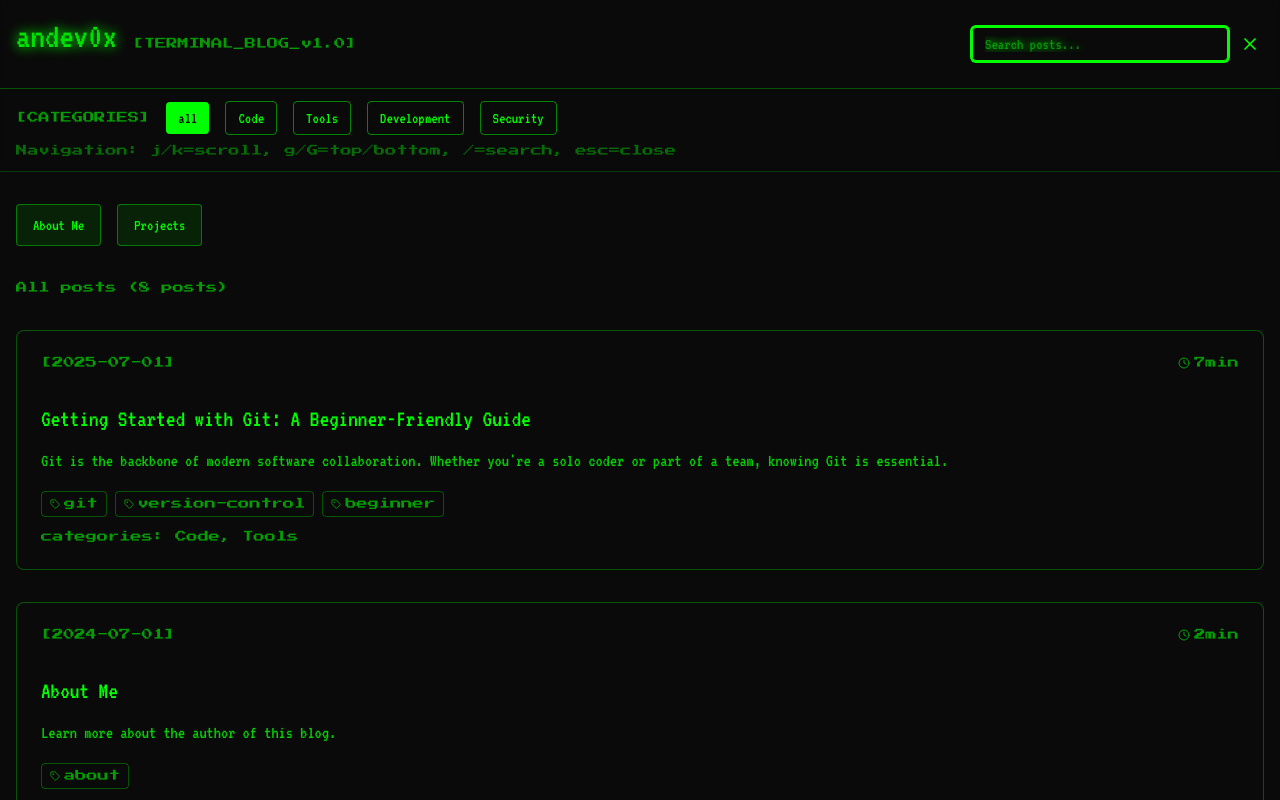
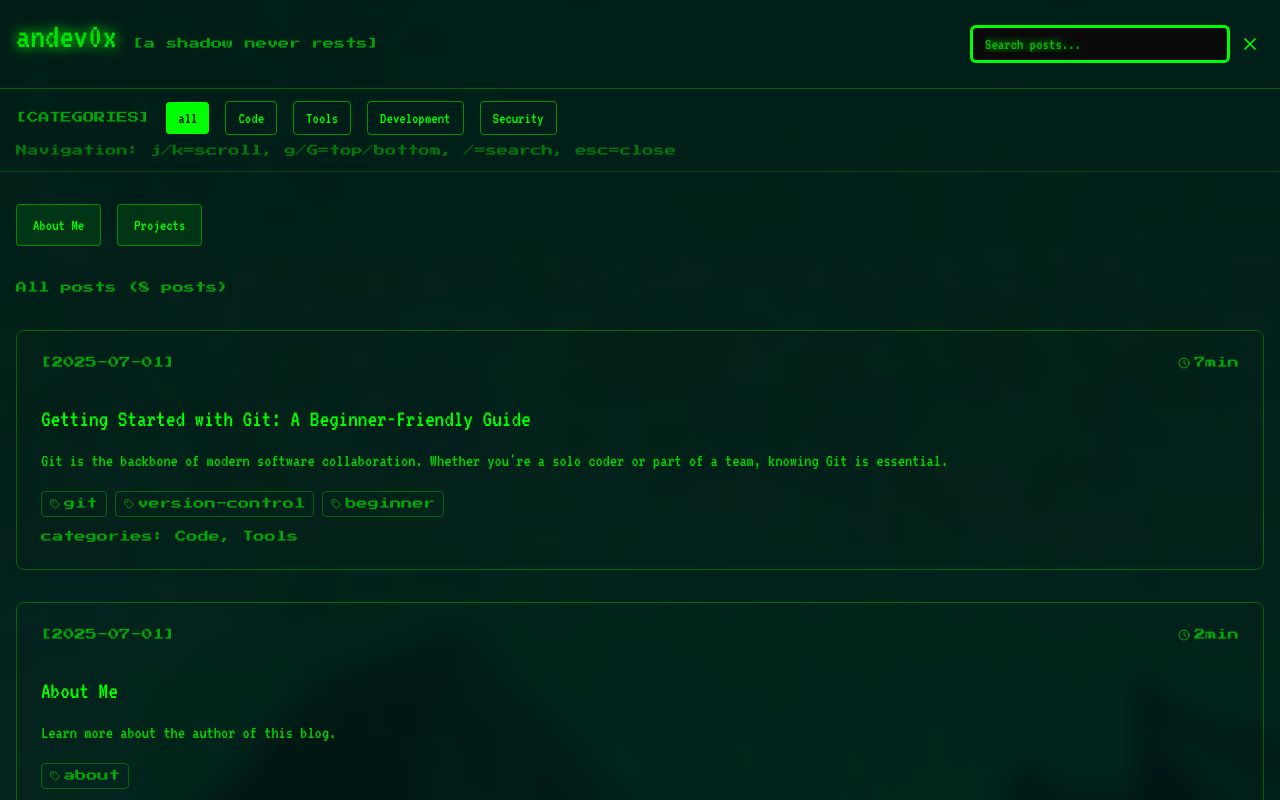
Before and after one commit to andev0x/andev0x.github.io, a React (Vite) app: page / in a window 1280 px wide. Both pictures are taken after a click on the button "Search posts". Shown: the top 800 px of the page. Built offline with nearby package versions, Linux system fonts and the light colour scheme.

Commit message:
fix(style): optimize the interface and add blur

```diff
--- a/src/App.tsx
+++ b/src/App.tsx
@@ -67,7 +67,7 @@ function App() {
   };
 
   return (
-    <div className="min-h-screen bg-terminal-black text-terminal-green">
+    <div className="min-h-screen relative text-terminal-green">
       <Header
         searchTerm={searchTerm}
         onSearchChange={setSearchTerm}
--- a/src/components/Footer.tsx
+++ b/src/components/Footer.tsx
@@ -3,7 +3,7 @@ import { Terminal, Github, Twitter, Rss } from 'lucide-react';
 
 export const Footer: React.FC = () => {
   return (
-    <footer className="bg-terminal-black border-t border-terminal-green/30 py-8">
+    <footer className="border-t border-terminal-green/30 py-6 mt-12">
       <div className="container mx-auto px-4">
         <div className="flex flex-col md:flex-row justify-between items-center space-y-4 md:space-y-0">
           <div className="flex items-center space-x-4">
@@ -43,7 +43,7 @@ export const Footer: React.FC = () => {
 
         <div className="mt-6 pt-4 border-t border-terminal-green/20 text-center">
           <div className="text-terminal-green/60 terminal-accent text-xs">
-            © 2024 andev0x. All rights reserved. | Built with React & Terminal Love
+            © 2025 andev0x. All rights reserved. | Built with React & Terminal Love
           </div>
         </div>
       </div>
--- a/src/components/Header.tsx
+++ b/src/components/Header.tsx
@@ -25,15 +25,15 @@ export const Header: React.FC<HeaderProps> = ({
   }, [isSearchActive]);
 
   return (
-    <header className="sticky top-0 z-50 bg-terminal-black/90 backdrop-blur-sm border-b border-terminal-green/30">
-      <div className="container mx-auto px-4 py-4 flex items-center justify-between">
+    <header className="backdrop-blur-sm border-b border-terminal-green/30 sticky top-0 z-40">
+      <div className="container mx-auto px-4 py-4 flex items-center justify-between bg-transparent">
         {/* Logo */}
         <div className="flex items-center space-x-4">
           <h1 className="text-2xl md:text-4xl font-vt323 animate-pulse-glow hover-glow">
             <span className="text-terminal-green">andev0x</span>
           </h1>
           <div className="hidden md:block text-terminal-green/60 terminal-accent">
-            [TERMINAL_BLOG_v1.0]
+            [a shadow never rests]
           </div>
         </div>
 
@@ -48,7 +48,7 @@ export const Header: React.FC<HeaderProps> = ({
                   value={searchTerm}
                   onChange={(e) => onSearchChange(e.target.value)}
                   placeholder="Search posts..."
-                  className="bg-terminal-black border border-terminal-green rounded px-3 py-1 text-terminal-green placeholder-terminal-green/50 focus-glow font-vt323 w-48 md:w-64"
+                  className="bg-terminal-black border border-terminal-green rounded px-3 py-1 text-terminal-green placeholder-terminal-green/70 focus-glow font-vt323 w-48 md:w-64"
                 />
                 <button
                   onClick={onSearchDeactivate}
--- a/src/components/Navigation.tsx
+++ b/src/components/Navigation.tsx
@@ -12,7 +12,7 @@ export const Navigation: React.FC<NavigationProps> = ({
   onCategoryChange,
 }) => {
   return (
-    <nav className="bg-terminal-black/50 backdrop-blur-sm border-b border-terminal-green/20">
+    <nav className="backdrop-blur-sm border-b border-terminal-green/20">
       <div className="container mx-auto px-4 py-3">
         <div className="flex flex-wrap items-center gap-4">
           <span className="text-terminal-green/60 terminal-accent">
--- a/src/components/PostCard.tsx
+++ b/src/components/PostCard.tsx
@@ -12,7 +12,7 @@ export const PostCard: React.FC<PostCardProps> = ({ post, onClick }) => {
   return (
     <article
       onClick={onClick}
-      className="bg-terminal-black border border-terminal-green/30 rounded-lg p-6 hover:border-terminal-green/60 transition-all duration-300 hover:shadow-lg hover:shadow-terminal-green/20 cursor-pointer animate-fade-in group"
+      className="border border-terminal-green/30 rounded-lg p-6 hover:border-terminal-green/60 transition-all duration-300 hover:shadow-lg hover:shadow-terminal-green/20 cursor-pointer animate-fade-in group"
     >
       <div className="flex items-start justify-between mb-3">
         <div className="flex items-center space-x-2 text-terminal-green/60 terminal-accent text-xs">
--- a/src/components/PostDetail.tsx
+++ b/src/components/PostDetail.tsx
@@ -35,7 +35,7 @@ export const PostDetail: React.FC<PostDetailProps> = ({ post, onBack }) => {
   return (
     <article className="animate-fade-in">
       {/* Header */}
-      <div className="bg-terminal-black/90 backdrop-blur-sm border-b border-terminal-green/30 sticky top-0 z-40">
+      <div className="backdrop-blur-sm sticky top-0 z-40">
         <div className="container mx-auto px-4 py-4">
           <button
             onClick={onBack}
@@ -49,6 +49,7 @@ export const PostDetail: React.FC<PostDetailProps> = ({ post, onBack }) => {
 
       {/* Content */}
       <div className="container mx-auto px-4 py-8 max-w-4xl">
+        <div className="rounded-lg p-6">
           {/* Post Header */}
           <header className="mb-8">
             <div className="flex flex-wrap items-center gap-4 mb-4 text-terminal-green/70 terminal-accent text-sm">
@@ -100,6 +101,7 @@ export const PostDetail: React.FC<PostDetailProps> = ({ post, onBack }) => {
             </div>
           </footer>
         </div>
+      </div>
     </article>
   );
 };
--- a/src/index.css
+++ b/src/index.css
@@ -8,7 +8,7 @@
 }
 
 ::-webkit-scrollbar-track {
-  background: #0a0a0a;
+  background: #023400;
 }
 
 ::-webkit-scrollbar-thumb {
@@ -23,7 +23,7 @@
 /* Selection */
 ::selection {
   background: #00FF00;
-  color: #0a0a0a;
+  color: #023400;
 }
 
 /* Global styles */
@@ -67,7 +67,7 @@ body {
 
 /* Enhanced code blocks with better readability */
 pre {
-  background: #1a1a1a !important;
+  background: #023400 !important;
   border: 1px solid #333333 !important;
   border-radius: 8px !important;
   padding: 1.5rem !important;
@@ -78,7 +78,7 @@ pre {
 }
 
 code {
-  background: #1a1a1a;
+  background: #02340071;
   color: #e0e0e0;
   padding: 0.2rem 0.4rem;
   border-radius: 4px;
@@ -89,14 +89,14 @@ code {
 
 /* Inline code in paragraphs */
 p code {
-  background: #1a1a1a;
+  background: #02340040;
   color: #00FF88;
-  border: 1px solid #333333;
+  border: 1px solid #023400;
 }
 
 /* Code syntax highlighting classes */
 .code-keyword {
-  color: #00FF88;
+  color: #f49223;
   font-weight: bold;
 }
 
@@ -105,12 +105,12 @@ p code {
 }
 
 .code-comment {
-  color: #888888;
+  color: #74125d;
   font-style: italic;
 }
 
 .code-number {
-  color: #FFFF88;
+  color: #eaea48;
 }
 
 /* Better list styling */
--- a/src/utils/markdownLoader.ts
+++ b/src/utils/markdownLoader.ts
@@ -21,7 +21,7 @@ const markdownFiles: Record<string, MarkdownPost> = {
     frontmatter: {
       title: "Building a Terminal-Inspired Web Interface",
       slug: "terminal-web-interface",
-      date: "2024-01-15",
+      date: "2025-01-15",
       tags: ["web-dev", "ui-design", "terminal"],
       categories: ["Development"],
       readingTime: 5,
@@ -85,7 +85,7 @@ A well-executed terminal aesthetic can create a unique and engaging user experie
     frontmatter: {
       title: "Advanced Git Workflows for Team Collaboration",
       slug: "advanced-git-workflows",
-      date: "2024-01-10",
+      date: "2025-01-10",
       tags: ["git", "workflow", "collaboration"],
       categories: ["Development"],
       readingTime: 8,
@@ -153,7 +153,7 @@ Mastering Git workflows improves team productivity and code quality. Choose the
     frontmatter: {
       title: "Cybersecurity Fundamentals for Developers",
       slug: "cybersecurity-fundamentals",
-      date: "2024-01-05",
+      date: "2025-01-05",
       tags: ["security", "owasp", "best-practices"],
       categories: ["Security"],
       readingTime: 10,
@@ -468,7 +468,7 @@ Vim's power lies in its composability. Master the basics, then combine commands
     frontmatter: {
       title: "About Me",
       slug: "about-me",
-      date: "2024-07-01",
+      date: "2025-07-01",
       tags: ["about"],
       categories: ["About"],
       readingTime: 2,
@@ -486,7 +486,7 @@ Vim's power lies in its composability. Master the basics, then combine commands
     frontmatter: {
       title: "My Projects",
       slug: "my-projects",
-      date: "2024-07-01",
+      date: "2025-07-01",
       tags: ["projects"],
       categories: ["Projects"],
       readingTime: 3,
```
Also changed, not shown: public/bgr.png, 1 other file (tests, documents, lock files or other folders). Lines whose indentation alone changed are shown as unchanged.
